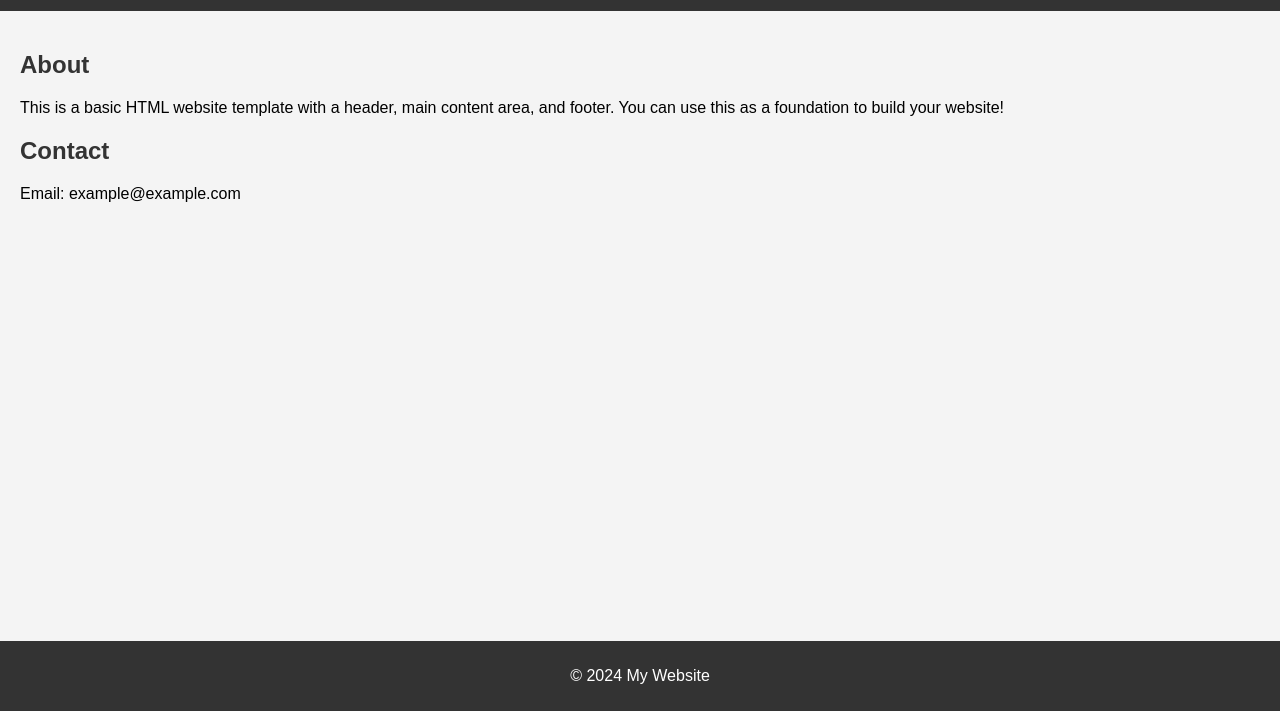
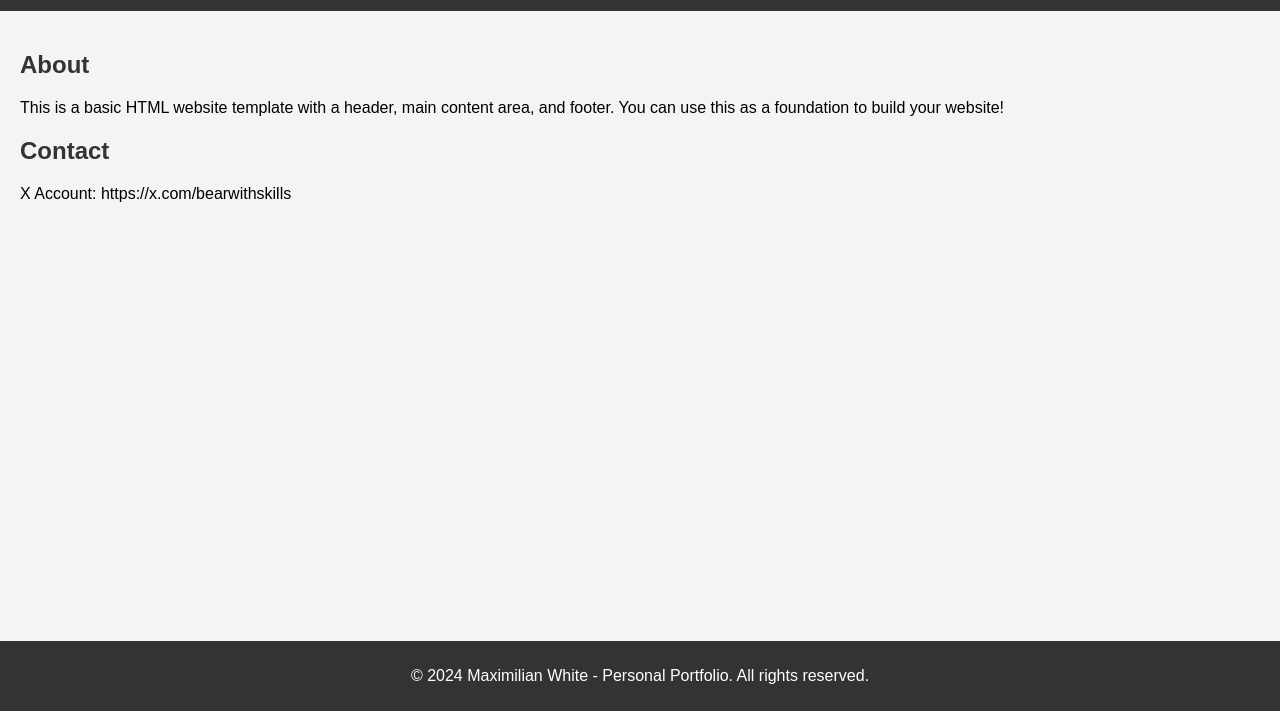
Before and after one commit to BearWithSkills/portfolio, a plain HTML site: page index.html in a window 1280 px wide. Shown: the part 89-800 px from the top of the page. Drawn offline with Linux system fonts and the light colour scheme.

Commit message:
Update index.html //contact and rights reserved

```diff
--- a/index.html
+++ b/index.html
@@ -46,11 +46,11 @@
     <p>This is a basic HTML website template with a header, main content area, and footer. You can use this as a foundation to build your website!</p>
 
     <h2>Contact</h2>
-    <p>Email: example@example.com</p>
+    <p>X Account: <a>https://x.com/bearwithskills</a></p>
 </main>
 
 <footer>
-    <p>&copy; 2024 My Website</p>
+    <p>&copy; 2024 Maximilian White - Personal Portfolio. All rights reserved.</p>
 </footer>
 
 </body>
```
